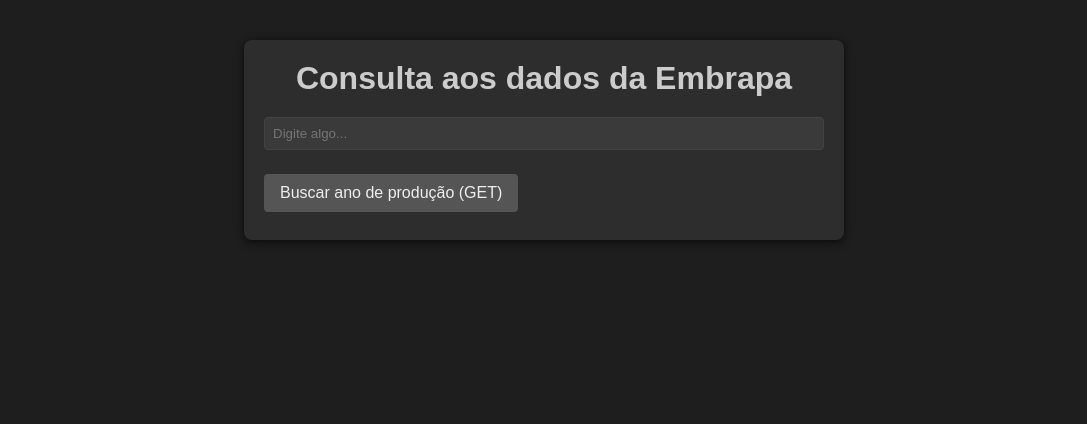
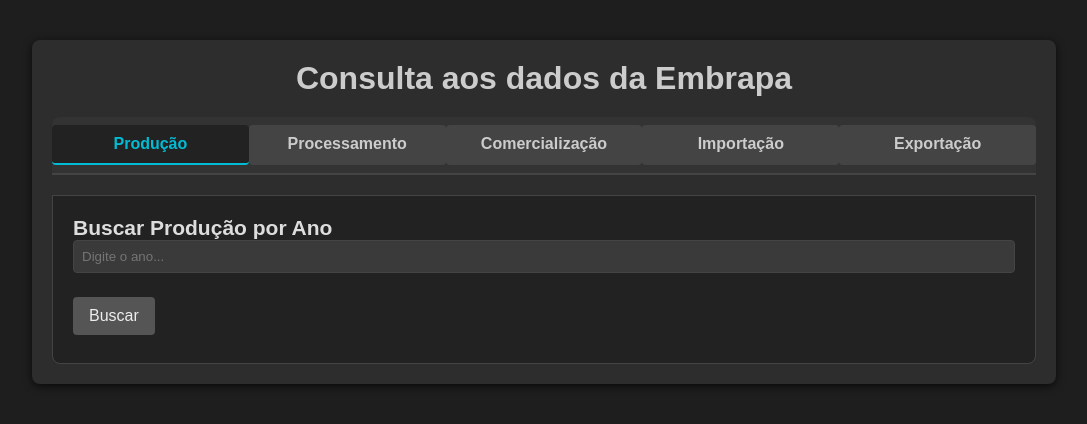
Before and after one commit to NathanNNB/projeto-fiap, a React (Vite) app in the folder frontend/: page / in a window 1280 px wide. Shown: the top 424 px of the page, without its empty margins (96-1183 px from the left). Built offline with nearby package versions, Linux system fonts and the light colour scheme.

Commit message:
Create tabs on front

```diff
--- a/frontend/src/App.css
+++ b/frontend/src/App.css
@@ -81,7 +81,7 @@
 /* Container principal */
 .container {
   width: 90%;
-  max-width: 600px;
+  max-width: 1024px;
   margin: 40px auto;
   background-color: var(--container-bg);
   border-radius: 8px;
--- a/frontend/src/App.jsx
+++ b/frontend/src/App.jsx
@@ -1,43 +1,70 @@
-
-import { useState } from 'react';
-import {fetchProductionByYear} from './services/production'
-import './App.css';
+import Section from "./components/Section";
+import Tabs from "./components/Tabs"; // Importa o componente Tabs
+import {
+  fetchProductionByYear,
+} from "./services/production";
+import "./App.css";
 
 const App = () => {
-  const [inputValue, setInputValue] = useState('');
-
-  const [result, setResult] = useState(null);
-  const [error, setError] = useState(null);
-
-  const handleFetchProduction = async () => {
-    setError(null);
-    try {
-      const data = await fetchProductionByYear(inputValue);
-      setResult(data);
-    } catch {
-      setError('Erro ao consultar a API.');
-    }
-  };
-
   return (
     <div className="container">
       <h1>Consulta aos dados da Embrapa</h1>
 
-      <input
-        type="text"
-        placeholder="Digite algo..."
-        value={inputValue}
-        onChange={(e) => setInputValue(e.target.value)}
+      {/* Configuração das Abas */}
+      <Tabs
+        tabs={[
+          {
+            label: "Produção",
+            content: (
+              <Section
+                title="Buscar Produção por Ano"
+                placeholder="Digite o ano..."
+                handler={fetchProductionByYear}
+              />
+            ),
+          },
+          {
+            label: "Processamento",
+            content: (
+              <Section
+                title="Buscar Processamento"
+                placeholder="Digite o ano..."
+                handler={fetchProductionByYear}
+              />
+            ),
+          },
+          {
+            label: "Comercialização",
+            content: (
+              <Section
+                title="Buscar Comercialização"
+                placeholder="Digite o ano..."
+                handler={fetchProductionByYear}
+              />
+            ),
+          },
+          {
+            label: "Importação",
+            content: (
+              <Section
+                title="Buscar Importação"
+                placeholder="Digite o ano..."
+                handler={fetchProductionByYear}
+              />
+            ),
+          },
+          {
+            label: "Exportação",
+            content: (
+              <Section
+                title="Buscar Exportação"
+                placeholder="Digite o ano..."
+                handler={fetchProductionByYear}
+              />
+            ),
+          }
+        ]}
       />
-
-      <button onClick={handleFetchProduction}>Buscar ano de produção (GET)</button>
-
-      {error && <div className="message error">{error}</div>}
-      {result && (
-        <div className="message success">
-          <pre>{JSON.stringify(result, null, 2)}</pre>
-        </div>
-      )}
     </div>
   );
 };
--- /dev/null
+++ b/frontend/src/components/Section.jsx
@@ -0,0 +1,41 @@
+/* eslint-disable react/prop-types */
+// src/components/Section.jsx
+import { useState } from "react";
+
+const Section = ({ title, placeholder, handler }) => {
+  const [inputValue, setInputValue] = useState("");
+  const [result, setResult] = useState(null);
+  const [error, setError] = useState(null);
+
+  const handleClick = async () => {
+    setError(null);
+    setResult(null);
+    try {
+      const data = await handler(inputValue);
+      setResult(data);
+    } catch {
+      setError("Erro ao consultar a API.");
+    }
+  };
+
+  return (
+    <div className="section">
+      <h2>{title}</h2>
+      <input
+        type="text"
+        placeholder={placeholder}
+        value={inputValue}
+        onChange={(e) => setInputValue(e.target.value)}
+      />
+      <button onClick={handleClick}>Buscar</button>
+      {error && <div className="message error">{error}</div>}
+      {result && (
+        <div className="message success">
+          <pre>{JSON.stringify(result, null, 2)}</pre>
+        </div>
+      )}
+    </div>
+  );
+};
+
+export default Section;
--- /dev/null
+++ b/frontend/src/components/Tabs.css
@@ -0,0 +1,56 @@
+/* Container das abas */
+.tabs {
+    display: flex;
+    border-bottom: 2px solid #444;
+    margin-bottom: 20px;
+    background-color: #333;
+    border-radius: 8px 8px 0 0;
+  }
+
+  /* Botões das abas */
+  .tab-button {
+    flex: 1;
+    padding: 10px;
+    cursor: pointer;
+    background-color: #444;
+    border: none;
+    border-bottom: 2px solid transparent;
+    font-size: 16px;
+    font-weight: bold;
+    text-align: center;
+    color: #ccc;
+    transition: all 0.3s ease;
+  }
+
+  /* Aba ativa */
+  .tab-button.active {
+    background-color: #222;
+    border-bottom: 2px solid #00bcd4;
+    color: #00bcd4;
+  }
+
+  /* Hover das abas */
+  .tab-button:hover {
+    background-color: #555;
+  }
+
+  /* Conteúdo das abas */
+  .tab-content {
+    padding: 20px;
+    background-color: #222;
+    border: 1px solid #444;
+    border-radius: 0 0 8px 8px;
+    font-size: 14px;
+    color: #ddd;
+  }
+
+  /* Ajustando o texto no conteúdo */
+  .tab-content pre {
+    font-size: 13px;
+    color: #aaa;
+    background-color: #333;
+    padding: 10px;
+    border-radius: 5px;
+    border: 1px solid #555;
+    overflow-x: auto;
+  }
--- /dev/null
+++ b/frontend/src/components/Tabs.jsx
@@ -0,0 +1,29 @@
+/* eslint-disable react/prop-types */
+import { useState } from "react";
+import "./Tabs.css";
+
+const Tabs = ({ tabs }) => {
+  const [activeTab, setActiveTab] = useState(0);
+
+  return (
+    <div>
+      {/* Navegação das Abas */}
+      <div className="tabs">
+        {tabs.map((tab, index) => (
+          <button
+            key={index}
+            className={`tab-button ${activeTab === index ? "active" : ""}`}
+            onClick={() => setActiveTab(index)}
+          >
+            {tab.label}
+          </button>
+        ))}
+      </div>
+
+      {/* Conteúdo da Aba Ativa */}
+      <div className="tab-content">{tabs[activeTab].content}</div>
+    </div>
+  );
+};
+
+export default Tabs;
```
Also changed, not shown: 1 other file (tests, documents, lock files or other folders).
